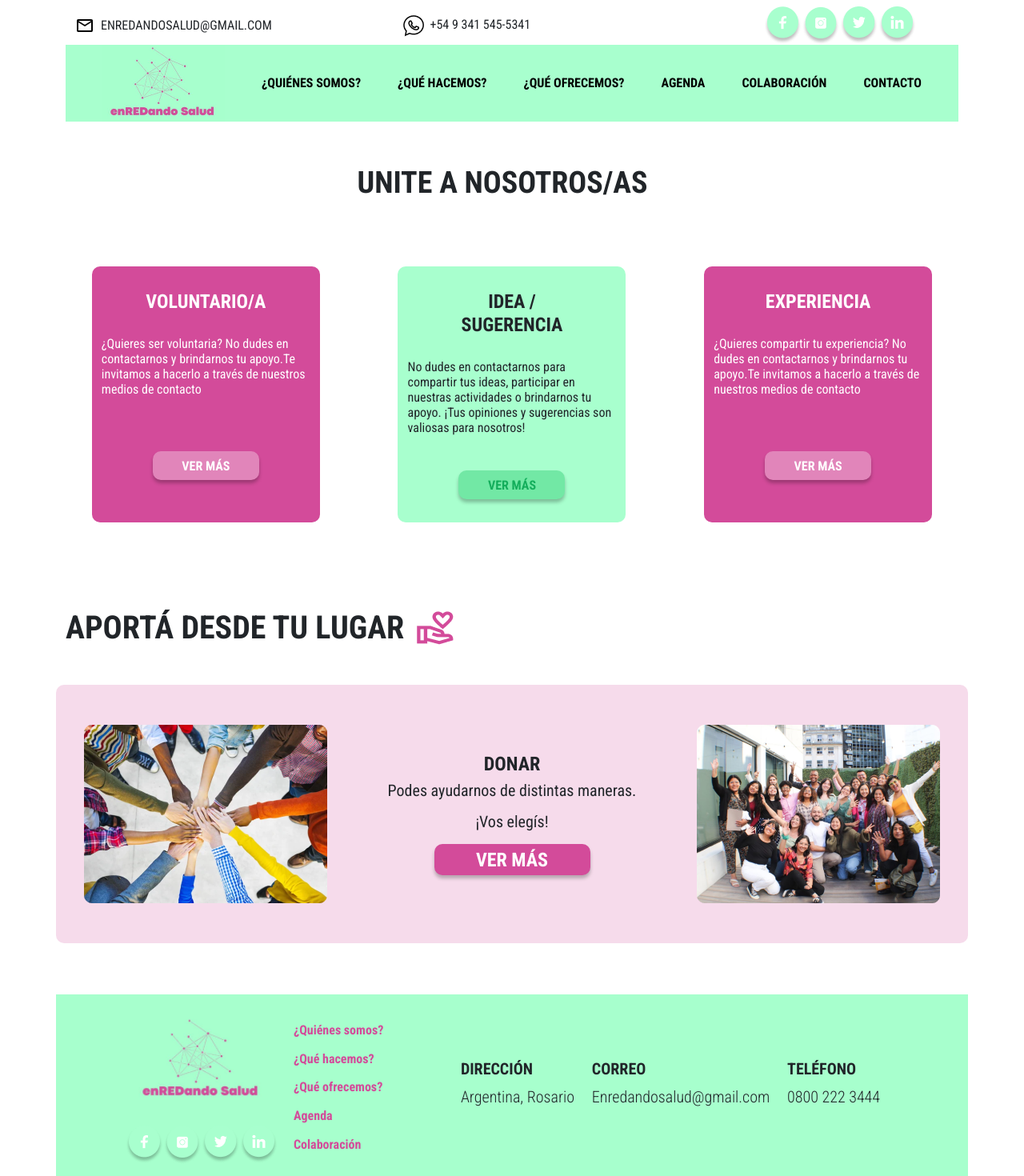
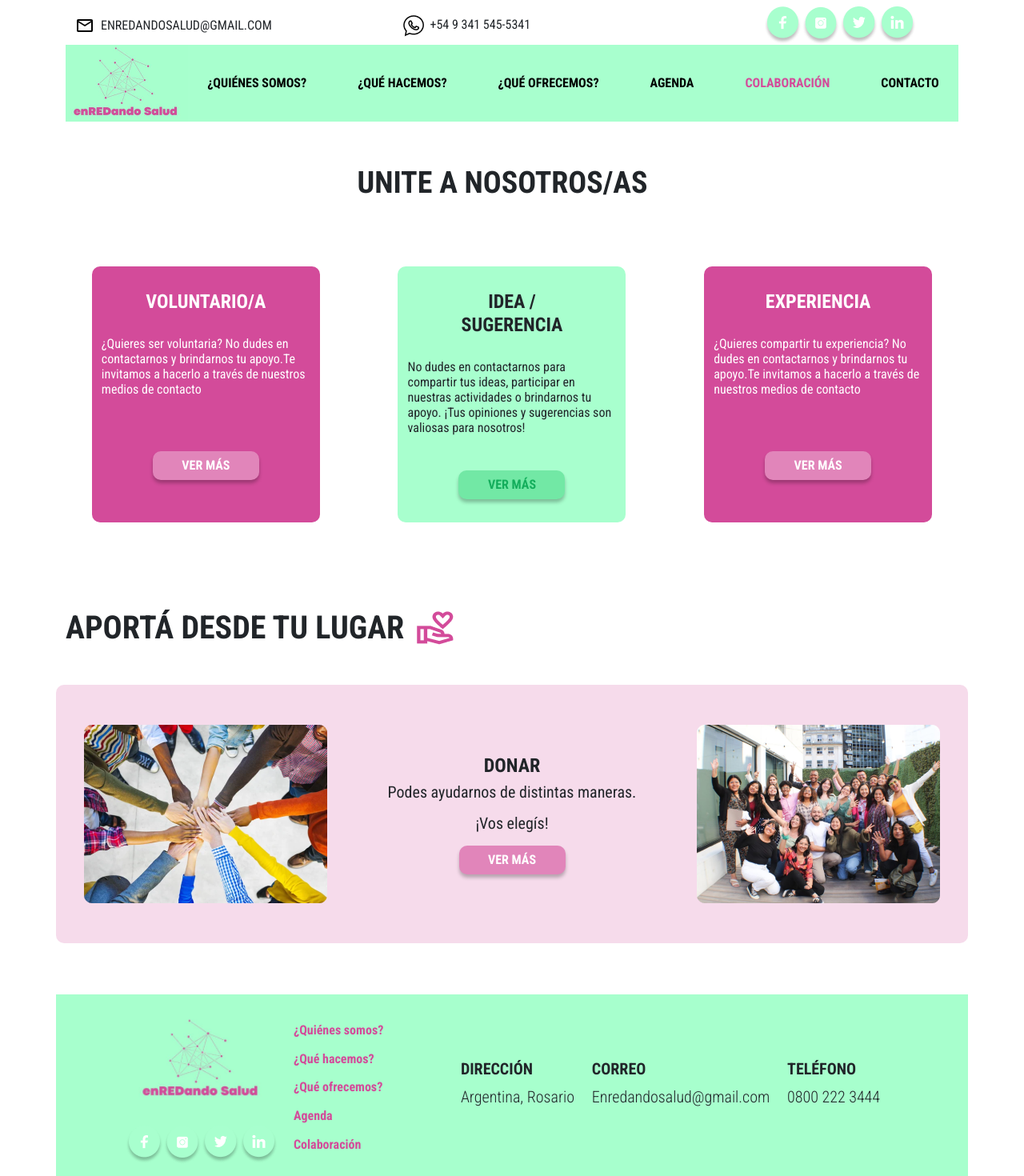
Before and after one commit to MariaBelenCaporale/EnREDando, a React (Create React App) app: page /Colaboracion in a window 1280 px wide. Shown: the top 1470 px of the page at 80% size. Built offline with nearby package versions, Linux system fonts and the light colour scheme.

Commit message:
responsive active en nav

```diff
--- a/src/Pages/Agenda/Agenda.css
+++ b/src/Pages/Agenda/Agenda.css
@@ -8,6 +8,10 @@
 .contenedorCuadrosAg {
     background-color: #D34B9A;
     border-radius: 10px;
+}
+
+.botonAgenda:hover {
+    background-color: #D34B9A;
 }
 
 .dos {
@@ -278,10 +282,7 @@
     color: #14AE5C !important;
 }
 
-.verde {
-    background-color: #72E8A5;
-    color: #14AE5C;
-}
+
 
 .textoAg {
     display: flex;
--- a/src/Pages/Agenda/Agenda.js
+++ b/src/Pages/Agenda/Agenda.js
@@ -85,7 +85,7 @@ const Agenda = () => {
 
 
 
-            <Col lg={12} md={12} className='containerTalleres'>
+            <Col lg={12} md={12} className='containerTalleres' id="proximos">
                 <h1 className='proximosTalleres'>PRÓXIMOS TALLERES</h1>
             </Col>
 
@@ -163,7 +163,7 @@ const Agenda = () => {
 
 
 
-            <Col lg={12} md={12} className='containerTalleres'>
+            <Col lg={12} md={12} className='containerTalleres' id='talleresRealizados'>
                 <h1 className='proximosTalleres'>TALLERES REALIZADOS</h1>
             </Col>
 
--- a/src/Pages/Colaboracion/Colaboracion.css
+++ b/src/Pages/Colaboracion/Colaboracion.css
@@ -6,6 +6,25 @@
     gap: 1rem;
 }
 
+.linkeadoColabMas {
+    color: white !important;
+    font-family: 'Roboto Condensed' !important;
+    font-weight: 700 !important;
+    font-size: 16px !important;
+    margin-bottom: 0px !important;
+}
+
+.botonColabMas {
+    background-color: #E185BA;
+    width: 133px;
+    height: 36px;
+    display: flex;
+    border: none;
+    border-radius: 10px;
+    box-shadow: 0px 4px 4px rgba(0, 0, 0, 0.25);
+    align-items: center;
+    justify-content: center;
+}
 .contDonar {
     background-color: #F6DBEB;
     border-radius: 10px;
@@ -142,10 +161,6 @@
     background-color: #A8FFCE;
 }
 
-.verdeColab {
-    background-color: #72E8A5;
-    color: #14AE5C;
-}
 
 .colabo {
     color: #14AE5C !important;
@@ -161,6 +176,21 @@
     gap: 3rem;
 }
 
+.verde {
+    background-color: #72E8A5;
+}
+
+.verde:hover {
+    background-color: #A8FFCE;
+}
+
+.ros:hover {
+    background-color: #D34B9A;
+}
+
+.verD {
+    color: #14AE5C !important;
+}
 .tituloAporta {
     font-family: 'Roboto Condensed';
     font-size: 40px;
@@ -210,25 +240,9 @@
     top: 617px;
 }
 
-.botonAporte {
-    background-color: #D34B9A;
-    width: 195px;
-    height: 39px;
-    border-radius: 10px;
-    border: none;
 
-    box-shadow: 0px 4px 4px rgba(0, 0, 0, 0.25);
-}
 
-.linkeadoApor {
-    font-family: 'Roboto Condensed';
-    font-size: 24px !important;
-    font-weight: 700 !important;
-    line-height: 28px;
-    letter-spacing: 0em;
-    text-align: left;
-    color: white !important;
-}
+
 
 .contieneDonar {
     display: flex;
--- a/src/Pages/Colaboracion/Colaboracion.js
+++ b/src/Pages/Colaboracion/Colaboracion.js
@@ -2,6 +2,7 @@ import './Colaboracion.css';
 import aporte from '../../components/Assets/aporte.png';
 import manos from '../../components/Assets/manos.png';
 import gente from '../../components/Assets/gente.png';
+import { Link, NavLink } from 'react-router-dom';
 
 import { Col, Container, Image, Row } from 'react-bootstrap';
 const Colaboracion = () => {
@@ -26,9 +27,9 @@ const Colaboracion = () => {
                             </p>
                             </Col>
                             <Col  className='containerButtonAgenda'>
-                                <button className='botonAgenda'>
-                                    <a className='linkeadoAgenda' href="#proximos">VER MÁS </a>
-                                </button>
+                                <Link className='botonColabMas ros' to={"https://docs.google.com/forms/d/e/1FAIpQLSeM23Oww-Rj26ogxHsGd6df7P3TvbV5K-LNNFmBTG5Vubc_qg/viewform"}>
+                                <p className='linkeadoColabMas'>VER MÁS</p>
+                                </Link>
                             </Col>
                         </Col>
                 </Col>
@@ -43,9 +44,10 @@ const Colaboracion = () => {
                             </p>
                             </Col>
                             <Col className='containerButtonAgenda'>
-                                <button className='botonAgenda verde'>
-                                    <a className='linkeadoAgenda agen' href="#talleresRealizados">VER MÁS  </a>
-                                </button>
+
+                                <Link className='botonColabMas verde' to={"https://docs.google.com/forms/d/e/1FAIpQLSeM23Oww-Rj26ogxHsGd6df7P3TvbV5K-LNNFmBTG5Vubc_qg/viewform"}>
+                                <p className='linkeadoColabMas verD'>VER MÁS</p>
+                                </Link>
                             </Col>
                         </Col>
                 </Col>
@@ -60,9 +62,9 @@ const Colaboracion = () => {
                             </p>
                             </Col>
                             <Col  className='containerButtonAgenda'>
-                                <button className='botonAgenda'>
-                                    <a className='linkeadoAgenda' href="#proximos">VER MÁS </a>
-                                </button>
+                            <Link className='botonColabMas ros' to={"https://docs.google.com/forms/d/e/1FAIpQLSeM23Oww-Rj26ogxHsGd6df7P3TvbV5K-LNNFmBTG5Vubc_qg/viewform"}>
+                                <p className='linkeadoColabMas'>VER MÁS</p>
+                                </Link>
                             </Col>
                         </Col>
                 </Col>
@@ -93,9 +95,9 @@ const Colaboracion = () => {
                     <p className='textoDonar'>Podes ayudarnos de distintas maneras.</p>
                     <p className='textoDonar'>¡Vos elegís!</p>
 
-                    <button className='botonAporte'>
-                        <a className='linkeadoApor' href="#">VER MÁS  </a>
-                    </button>
+                    <Link className='botonColabMas ros' to={"https://docs.google.com/forms/d/e/1FAIpQLSeM23Oww-Rj26ogxHsGd6df7P3TvbV5K-LNNFmBTG5Vubc_qg/viewform"}>
+                                <p className='linkeadoColabMas'>VER MÁS</p>
+                                </Link>
                     </Col>
                     <Col className='imagenesDonar'>
                         <Image fluid className='imagenDonar' src={gente} alt='imagen de manos' />
--- a/src/Pages/Contacto/Contacto.css
+++ b/src/Pages/Contacto/Contacto.css
@@ -6,3 +6,10 @@
 .contenedorCon {
     margin-bottom: 2rem;
 }
+
+.uniteLink {
+    justify-content: space-between;
+    display: flex;
+    flex-direction: column;
+    align-items: center;
+}
--- a/src/Pages/QueOfrecemos/QueOfrecemos.js
+++ b/src/Pages/QueOfrecemos/QueOfrecemos.js
@@ -32,8 +32,8 @@ const QueOfrecemos = () => {
                         <p className='textoOfrecemos'>Ofrecemos talleres de diferentes temas dirigidos a adolescentes y jóvenes, brindando información y herramientas valiosas para mejorar la calidad de vida de las personas. Es una oportunidad para seguir aprendiendo.
                         </p>
                         <Col className='botonMasOf'>
-                        <button className='botonOfrecemos'>
-                        <a className='linkeado' href="#talleres">VER MÁS  </a>
+                        <button className='botonOfrecemosTa'>
+                        <a className='linkeadoTa' href="#talleres">VER MÁS  </a>
                         </button>
                         </Col>
                     </Col>
@@ -49,8 +49,8 @@ const QueOfrecemos = () => {
                         <p className='textoOfrecemos'>¡Desarrolla tus habilidades y alcanza tu máximo potencial con nuestra capacitación!  ¿Estás listo/a para impulsar tu carrera y adquirir conocimientos valiosos? ¡No busques más!
                         </p>
                         <Col className='botonMasOf'>
-                        <button className='botonOfrecemos'>
-                        <a className='linkeado' href="#talleres">VER MÁS  </a>
+                        <button className='botonOfrecemosTa'>
+                        <a className='linkeadoTa' href="#talleres">VER MÁS  </a>
                         </button>
                         </Col>
                     </Col>
@@ -65,8 +65,8 @@ const QueOfrecemos = () => {
                         <p className='textoOfrecemos'>Te brindamos mayor información y compartidos por este medio material que puede ayudarte a profundizar temas aprendidos en talleres y capacitaciones. Además, de información importante para reforzar tus conocimientos.
                         </p>
                         <Col className='botonMasOf'>
-                        <button className='botonOfrecemos'>
-                        <a className='linkeado' href="#talleres">VER MÁS  </a>
+                        <button className='botonOfrecemosTa'>
+                        <a className='linkeadoTa' href="#talleres">VER MÁS  </a>
                         </button>
                         </Col>
                     </Col>
--- a/src/components/NavBar/NavBar.css
+++ b/src/components/NavBar/NavBar.css
@@ -6,17 +6,42 @@
     border-radius: 0px;
 }
 
+.lista {
+    display: flex;
+    align-items:center;
+    justify-content: center;
+    gap: 4rem;
+    position: initial;
+}
+
+.lista a {
+    text-decoration: none;
+    font-family: 'Montserrat';
+    font-weight: 700;
+}
+
+.lista a:hover {
+    color: #D34B9A;
+}
+
+
+.active {
+    color:#D34B9A;
+}
+
+.inactive {
+    color: black;
+}
+
 a {
-    color: black !important;
+
     text-decoration: none !important;
     font-family: 'Roboto Condensed' !important;
     font-size: 16px !important;
     font-weight: 700 !important;
 }
 
-a:hover {
-    color: #D34B9A !important;
-}
+
 
 .container {
     flex-direction: column !important;
@@ -82,11 +107,23 @@ a:hover {
 }
 
 /* RESPONSIVE */
-
+@media screen and (min-width: 992px) and (max-width: 1200px) {
+    .lista {
+        padding: 20px 10px 20px 10px;
+    };
+}
 @media screen and (min-width: 769px) and (max-width: 1024px) {
     .navbar-nav {
         display: flex !important;
         flex-direction: column !important;
+    }
+}
+
+@media screen and (min-width: 768px) and (max-width: 992px) {
+    .lista {
+        display: flex;
+        flex-direction: column;
+        gap: 1rem;
     }
 }
 
--- a/src/components/NavBar/NavBar.js
+++ b/src/components/NavBar/NavBar.js
@@ -13,7 +13,15 @@ import Redes from './Redes';
 
 
 
-    function CollapsibleExample() {
+    const CollapsibleExample = () => {
+
+      const [clicked, setClicked] = useState(false)
+
+      const handleClick = () => {
+
+          setClicked(!clicked)
+      }
+
       return (
         <Navbar collapseOnSelect expand="lg">
           <Container>
@@ -25,12 +33,24 @@ import Redes from './Redes';
                 <NavLink to='/' href="#home">
                 <img src={logo} alt='logo enredandosalud'/>
             </NavLink>
-                    <NavLink className='link' to='QuienesSomos' href="#QuienesSomos">¿QUIÉNES SOMOS?</NavLink>
-                    <NavLink className='link' to='QueHacemos' href="#QueHacemos">¿QUÉ HACEMOS?</NavLink>
-                    <NavLink className='link' to='QueOfrecemos' href="#QueOfrecemos">¿QUÉ OFRECEMOS?</NavLink>
-                    <NavLink className='link' to='Agenda' href="#Agenda">AGENDA</NavLink>
-                    <NavLink className='link' to='Colaboracion' href="#Colaboracion">COLABORACIÓN</NavLink>
-                    <NavLink className='link' to='Contacto' href="#Contacto">CONTACTO</NavLink>
+
+            <Col className={`lista ${clicked ? 'active' : ''}`}>
+                    <NavLink onClick={handleClick}
+                            className={({ isActive }) => (isActive ? 'active' : 'inactive')}  to='QuienesSomos' href="#QuienesSomos">¿QUIÉNES SOMOS?</NavLink>
+
+                    <NavLink onClick={handleClick}
+                            className={({ isActive }) => (isActive ? 'active' : 'inactive')} to='QueHacemos' href="#QueHacemos">¿QUÉ HACEMOS?</NavLink>
+                    <NavLink onClick={handleClick}
+                            className={({ isActive }) => (isActive ? 'active' : 'inactive')}  to='QueOfrecemos' href="#QueOfrecemos">¿QUÉ OFRECEMOS?</NavLink>
+                    <NavLink onClick={handleClick}
+                            className={({ isActive }) => (isActive ? 'active' : 'inactive')}  to='Agenda' href="#Agenda">AGENDA</NavLink>
+                    <NavLink onClick={handleClick}
+                            className={({ isActive }) => (isActive ? 'active' : 'inactive')}  to='Colaboracion' href="#Colaboracion">COLABORACIÓN</NavLink>
+                    <NavLink onClick={handleClick}
+                            className={({ isActive }) => (isActive ? 'active' : 'inactive')}  to='Contacto' href="#Contacto">CONTACTO</NavLink>
+            </Col>
+
+
                 </Nav>
 
                 </Navbar.Collapse>
```
Also changed, not shown: src/Pages/Contacto/Contacto.js (+6 -5 lines), src/Pages/QueOfrecemos/QueOfrecemos.css (+4 -4 lines).
